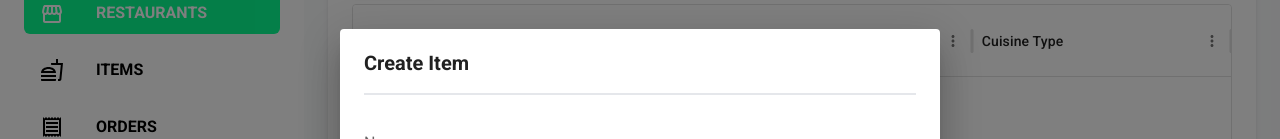
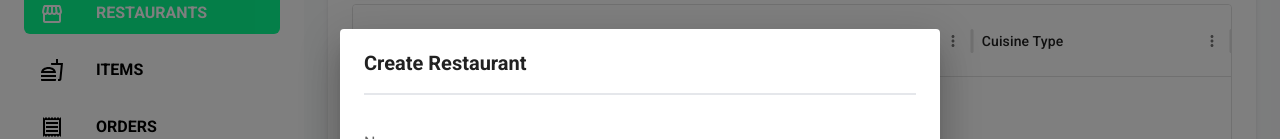
Before and after one commit to devitcf/lkf-test, a Next.js app in the folder ros_frontend/: page /restaurants in a window 1280 px wide. Both pictures are taken after a click on the button "CREATE". Shown: the part 170-309 px from the top of the page. Built offline with nearby package versions, Linux system fonts and the light colour scheme; no server answers.

Commit message:
fix: Fix the heading for RestaurantForm

```diff
--- a/ros_frontend/src/components/cms/restaurants/RestaurantForm.tsx
+++ b/ros_frontend/src/components/cms/restaurants/RestaurantForm.tsx
@@ -80,7 +80,7 @@
 
   return (
     <div className={"flex flex-col gap-4"}>
-      <h1 className={"text-xl font-bold"}>{isCreateRestaurant ? "Create" : "Edit"} Item</h1>
+      <h1 className={"text-xl font-bold"}>{isCreateRestaurant ? "Create" : "Edit"} Restaurant</h1>
       <div className={"py-4 border-t-2 space-y-6"}>
         <TextField
           label="Name"
```
